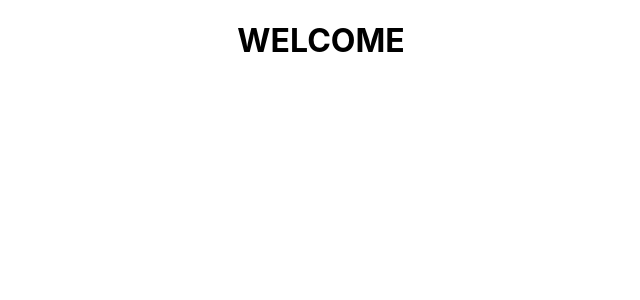
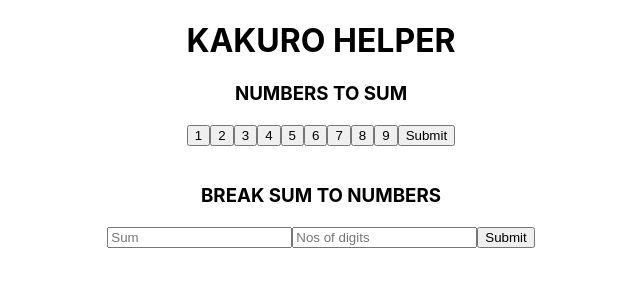
Before and after one commit to jasdang/kakuro-helper, a React (Create React App) app: page / in a window 1280 px wide. Shown: the top 300 px of the page, without its empty margins (319-959 px from the left). Built offline with nearby package versions, Linux system fonts and the light colour scheme.

Commit message:
add simple ui

```diff
--- a/src/App.tsx
+++ b/src/App.tsx
@@ -4,7 +4,27 @@ import './App.css'
 const App: React.FC = () => {
   return (
     <div className="App">
-      <h1>WELCOME</h1>
+      <h1>KAKURO HELPER</h1>
+      <h3>NUMBERS TO SUM</h3>
+      <form action="">
+        <button type="button">1</button>
+        <button type="button">2</button>
+        <button type="button">3</button>
+        <button type="button">4</button>
+        <button type="button">5</button>
+        <button type="button">6</button>
+        <button type="button">7</button>
+        <button type="button">8</button>
+        <button type="button">9</button>
+        <button type="submit">Submit</button>
+      </form>
+      <br />
+      <h3>BREAK SUM TO NUMBERS</h3>
+      <form action="">
+        <input type="number" placeholder="Sum" />
+        <input type="number" placeholder="Nos of digits" />
+        <button type="submit">Submit</button>
+      </form>
     </div>
   )
 }
```
